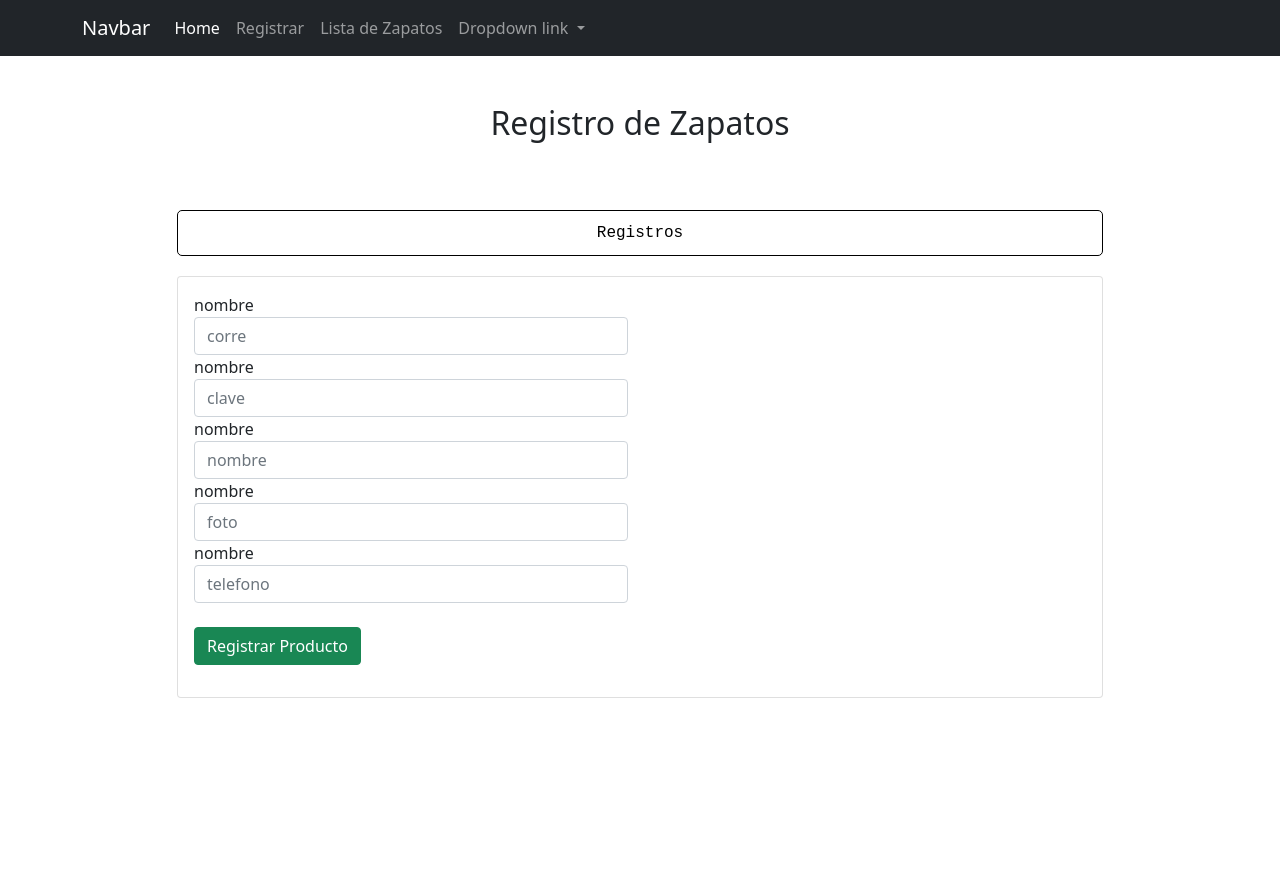
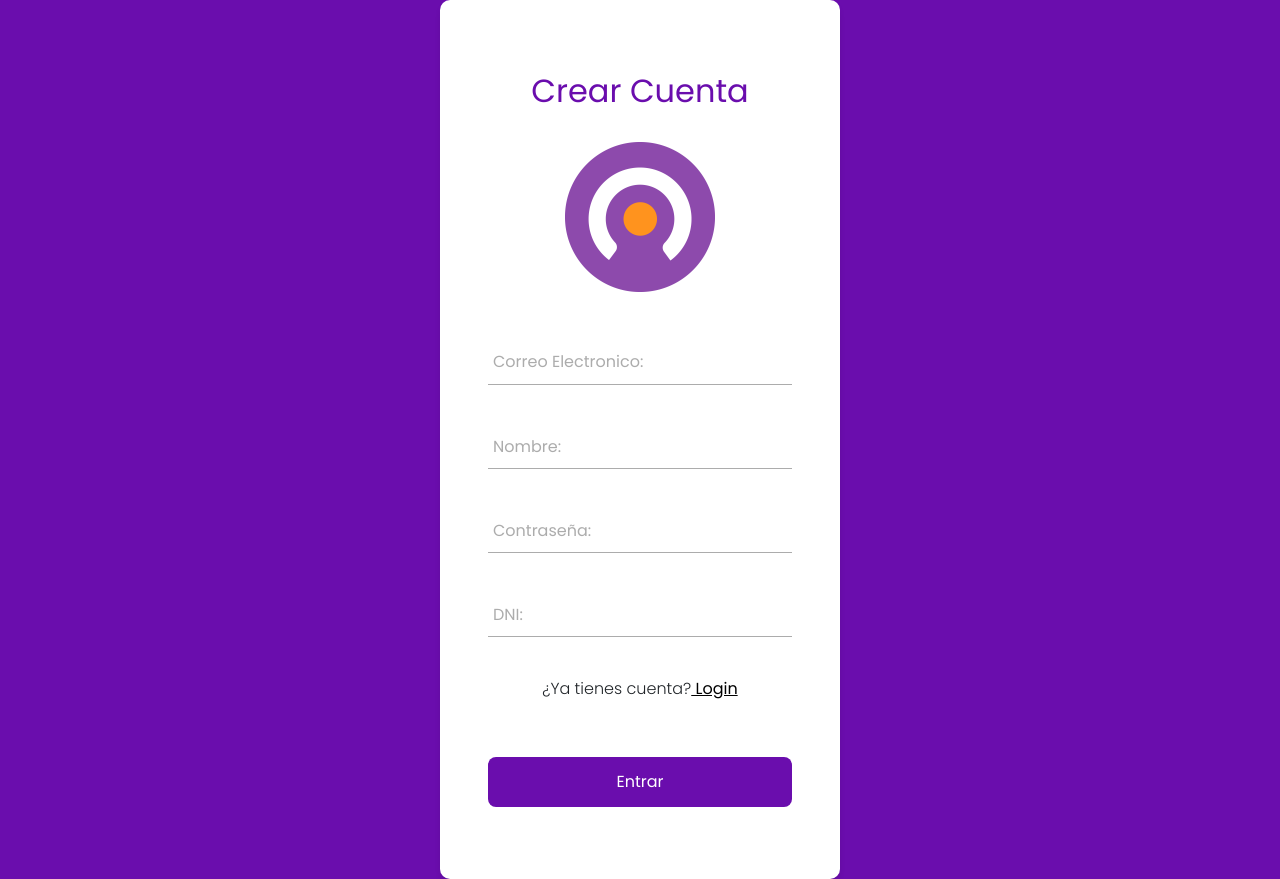
Before and after one commit to neocorp21/base, a PHP site: the page made by index.php in a window 1280 px wide. Before the commit the page ends 698 px from the top, so only its background shows below. Run offline with PHP 8.4, Linux system fonts and the light colour scheme.

Commit message:
Plantilla

```diff
--- a/controllers/UsuarioControl.php
+++ b/controllers/UsuarioControl.php
@@ -47,8 +47,8 @@ class UsuarioControl
                 $alm->setCorreo($_POST['txtcorreo']);
                 $alm->setClave($_POST['txtclave']);
                 $alm->setNombre($_POST['txtnombre']);
-                $alm->setFoto($_POST['txtfoto']);
-                $alm->setTelefono($_POST ['txttelefono']);
+                $alm->setdni($_POST['txtdni']);
+
                 $alm->setSaldoActual(0);
                 $alm->setSaldoAqu(0);
                 //
--- /dev/null
+++ b/css/estilos.css
@@ -0,0 +1,139 @@
+@import url('https://fonts.googleapis.com/css2?family=Poppins:wght@300;400;700&display=swap');
+
+
+
+*{
+    margin: 0;
+    padding: 0;
+    box-sizing: border-box;
+}
+
+body{
+    font-family: 'Poppins', sans-serif;
+    background-color: #6A0DAD;
+    opacity: 1;
+    background-image:  radial-gradient(#7d4da0 0.5px, transparent 0.5px), radial-gradient(#7d4da0 0.5px, #6A0DAD 0.5px);
+    background-size: 20px 20px;
+    background-position: 0 0,10px 10px;
+    display: flex;
+    min-height: 100vh;
+
+
+
+}
+
+
+.page-title{
+    text-align: left;
+}
+
+
+.form{
+    background-color: #fff;
+    margin: auto;
+    width: 90%;
+    max-width: 400px;
+    padding: 4.5em 3em;
+    border-radius: 10px;
+    box-shadow: 0 5px 10px -5px rgb(0 0 0 / 30%);
+    text-align: center;
+}
+
+.form_title{
+
+    font-size: 2rem;
+    color: #6a0dad;
+    margin-bottom: 1em;
+}
+
+.form_paragraph{
+    font-weight: 300;
+}
+
+.form_link{
+    font-weight: 400;
+    color: #000;
+}
+
+.form_container{
+    margin-top: 3em;
+    display: grid;
+    gap: 2.5em;
+}
+
+.form_group{
+    position: relative;
+    --color: #5757577e;
+
+}
+
+.form_input{
+
+    width: 100%;
+    background: none;
+    color: #706c6c;
+    font-size: 1rem;
+    padding: .6em .3em;
+    border: none;
+    outline: none;
+    border-bottom: 1px solid var(--color);
+    font-family: 'Poppins', sans-serif;
+}
+
+.form_input:focus,
+.form_input:not( :placeholder-shown ){
+    color: #4d4646;
+}
+
+.form_input:focus + .form_label,
+.form_input:not( :placeholder-shown ) + .form_label{
+    transform: translateY(-12px) scale(.7);
+    transform-origin: left top;
+    color: #6a0dad;
+}
+
+.form_label{
+    color: var(--color);
+    cursor: pointer;
+    position: absolute;
+    top: 0;
+    left: 5px;
+    transform: translateY(10px);
+    transition: transform .5s, color .3s;
+}
+
+.form_submit{
+    background: #6a0dad;
+    color: #fff;
+    font-family: 'Poppins', sans-serif;
+    font-size: 1rem;
+    padding: .8em 0;
+    border: none;
+    border-radius: .5em;
+
+}
+
+.form_line{
+    position: absolute;
+    bottom: 0;
+    left: 0;
+    width: 100%;
+    height: 1px;
+    background-color: #6a0dad;
+    transform: scale(0);
+    transform: left bottom ;
+    transition: transform .4s;
+
+}
+
+.form_input:focus ~ .form_label,
+.form_input:not(:placeholder-shown) ~.form_line{
+    transform: scale(1);
+}
+
+@media (max-width:425px){
+    .fomr_title{
+        font-size: 1.8rem;
+
+    }
+}
--- a/datos/UsuarioDAO.php
+++ b/datos/UsuarioDAO.php
@@ -36,13 +36,13 @@ class UsuarioDAO
   public function registrar(UsuarioClass $data)
   {
     try {
-      $query = "INSERT INTO usuario ( correo, clave, nombre, foto) VALUES ( ?, ?, ?, ? );";
+      $query = "INSERT INTO usuario ( correo, clave, nombre, dni) VALUES ( ?, ?, ?, ? );";
       $stm = $this->PDO->ConectarBD()->prepare($query)->execute(
         array(
           $data->getCorreo() ,
           $data->getClave(),
           $data->getNombre(),
-          $data->getFoto()
+          $data->getDni()
         )
       );
       return $stm;
--- /dev/null
+++ b/informacion.txt
@@ -0,0 +1 @@
+<!--registro-->estilo.css para usuario , registro
--- a/models/Usuario.php
+++ b/models/Usuario.php
@@ -11,8 +11,8 @@ class UsuarioClass
     private $correo;
     private $clave;
     private $nombre;
-    private $foto;
-    private $telefono;
+    private $dni;
+
     private $saldoactual;
     private $saldoaqu;
 
@@ -22,8 +22,8 @@ class UsuarioClass
         $this->correo = "";
         $this->clave = "";
         $this->nombre   = "";
-        $this->foto   = "";
-        $this->telefono   = "";
+        $this->dni   = "";
+
         $this->saldoactual   = 0;
         $this->saldoaqu   = 0;
     }
@@ -58,17 +58,11 @@ class UsuarioClass
         $this->nombre = $nombre;
     }
 
-    function getFoto(){
-        return $this->foto;
+    function getDni(){
+        return $this->dni;
     }
-    function setFoto($foto){
-        $this->foto = $foto;
-    }
-    function getTelefono(){
-        return $telefono->telefono;
-    }
-    function setTelefono($telefono){
-        $this->telefono = $telefono;
+    function setDni($dni){
+        $this->dni = $dni;
     }
     function getSaldoActual(){
         return $this->saldoactual;
--- a/public/css/main.css
+++ /dev/null
@@ -1,29 +0,0 @@
-img{ width: 100%; height: 100%; object-fit: cover;}
-
-.image__width{
-    width: 60px;
-    height: 60px;
-    border-radius: 100%;
-}
-
-.imagen__update{
-    width: 100%;
-    height: 150px;
-}
-
-.btn-cliente{
-    display: inline-block;
-    width: 100%;
-    border-radius: 5px;
-    border: 1px solid black;
-    background-color: transparent;
-    color: black;
-    padding: 10px;
-    text-decoration: none;
-    font-family: 'Courier New', Courier, monospace;
-    text-align: center;
-    margin: 20px 0 20px 0;
-    transition: all .3s ease-in-out;
-}
-
-.btn-cliente:hover{ background-color: black; color: white;}
--- a/views/templates/header.php
+++ b/views/templates/header.php
@@ -1,16 +1,14 @@
-<!doctype html>
+<!DOCTYPE html>
 <html lang="en">
+<head>
 
-<head>
-  <!-- Required meta tags -->
-  <meta charset="utf-8">
-  <meta name="viewport" content="width=device-width, initial-scale=1">
+    <meta charset="UTF-8">
+    <meta http-equiv="X-UA-Compatible" content="IE-edge">
+    <meta name="viewport" content="width-device-width, initial-scale=1.0">
+    <title> Registro de Usuarios</title>
+    <link rel="stylesheet" href="estilos.css">
+    <link href="https://cdn.jsdelivr.net/npm/bootstrap@5.1.3/dist/css/bootstrap.min.css" rel="stylesheet" integrity="sha384-1BmE4kWBq78iYhFldvKuhfTAU6auU8tT94WrHftjDbrCEXSU1oBoqyl2QvZ6jIW3" crossorigin="anonymous">
 
-  <!-- Bootstrap CSS -->
-  <link href="https://cdn.jsdelivr.net/npm/bootstrap@5.0.0-beta2/dist/css/bootstrap.min.css" rel="stylesheet" integrity="sha384-BmbxuPwQa2lc/FVzBcNJ7UAyJxM6wuqIj61tLrc4wSX0szH/Ev+nYRRuWlolflfl" crossorigin="anonymous">
-  <!--CSS ESTYLES-->
-  <link rel="stylesheet" href="public/css/main.css">
-  <title>CRUD ZAPATOS PHP</title>
 </head>
 
 <body>
--- a/views/usuario/registrar.php
+++ b/views/usuario/registrar.php
@@ -1,58 +1,60 @@
 <?php include_once('views/templates/header.php'); ?>
+<!DOCTYPE html>
+<html lang="en">
+<head>
 
-<?php include_once('views/templates/nav.php'); ?>
+    <meta charset="UTF-8">
+    <meta http-equiv="X-UA-Compatible" content="IE-edge">
+    <meta name="viewport" content="width-device-width, initial-scale=1.0">
+    <title> Registro de Usuarios</title>
+    <link rel="stylesheet" href="css/estilos.css"> <!--registro-->
 
-<section class="">
-    <div class="container">
-        <div class="my-5">
-            <h2 class="text-center">Registro de Zapatos</h2>
+
+</head>
+<body>
+        <form class="form"  action="?c=guardar" enctype="multipart/form-data" method="POST">
+        <h2 class="form_title">Crear Cuenta</h2>
+        <img src="imagenes/logo_aqku.png" width="150" height="150" margin bottom="150" >
+
+           <div class="form_container">
+            <div class="form_group">
+                <input type="email"  name="txtcorreo" class="form_input" placeholder=" ">
+                <label for="name" class="form_label">Correo Electronico:</label>
+                <span class="form_line"></span>
+            </div>
+
+            <div class="form_group">
+                <input type="text"  name="txtnombre" class="form_input" placeholder=" ">
+                <label for="name" class="form_label">Nombre:</label>
+                <span class="form_line"></span>
+            </div>
+
+            <div class="form_group">
+                <input type="password"  name="txtclave"   class="form_input" placeholder="  ">
+                <label for="name" class="form_label">Contraseña:</label>
+                <span class="form_line"></span>
+            </div>
+
+            <div class="form_group">
+                <input type="text"  name="txtdni"  class="form_input" placeholder=" ">
+                <label for="name" class="form_label">DNI:</label>
+                <span class="form_line"></span>
+            </div>
+
+
+
+            <p class="form_paragraph">¿Ya tienes cuenta?<a href="#" class="form_link"> Login</a></p>
+
+            <input type="submit" class="form_submit" value="Entrar">
+
+
         </div>
 
-        <div class="row">
-            <div class="col-md-10 mx-auto">
-                <div><a class="btn-cliente" href="?c=lista">Registros</a></div>
-                <div class="card">
-                    <div class="card-body">
-                        <form action="?c=guardar" enctype="multipart/form-data" method="POST">
-                            <div class="row">
-                                <div class="col-md-6">
+    </form>
 
 
-                                <div class="form-group">
-                                        <label for="">nombre</label>
-                                        <input type="text" class="form-control" placeholder="corre" name="txtcorreo">
-                                    </div>
-                                    <div class="form-group">
-                                        <label for="">nombre</label>
-                                        <input type="text" class="form-control" placeholder="clave" name="txtclave">
-                                    </div>
-                                    <div class="form-group">
-                                        <label for="">nombre</label>
-                                        <input type="text" class="form-control" placeholder="nombre" name="txtnombre">
-                                    </div>
-                                    <div class="form-group">
-                                        <label for="">nombre</label>
-                                        <input type="text" class="form-control" placeholder="foto" name="txtfoto">
-                                    </div>
-                                    <div class="form-group">
-                                        <label for="">nombre</label>
-                                        <input type="text" class="form-control" placeholder="telefono" name="txttelefono">
-                                    </div>
-
-                                </div>
+</body>
 
 
-                                    <div class="mt-2">
-                                        <input type="submit" class="btn btn-success my-3" name="btnregistrar" value="Registrar Producto">
-                                    </div>
-                                </div>
-                            </div>
-                        </form>
-                    </div>
-                </div>
-            </div>
-        </div>
-    </div>
-</section>
 
-<?php include_once('views/templates/footer.php'); ?>
+</html>
```
Also changed, not shown: views/usuario/1registrar copy.php (added, +58 -0 lines), views/usuario/estilos.css (added, +139 -0 lines), views/usuario/lista.php (+29 -24 lines), imagenes/logo_aqku.png (added).
